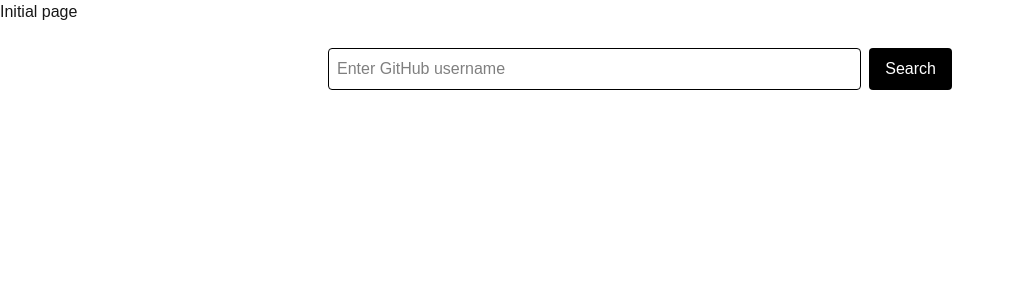
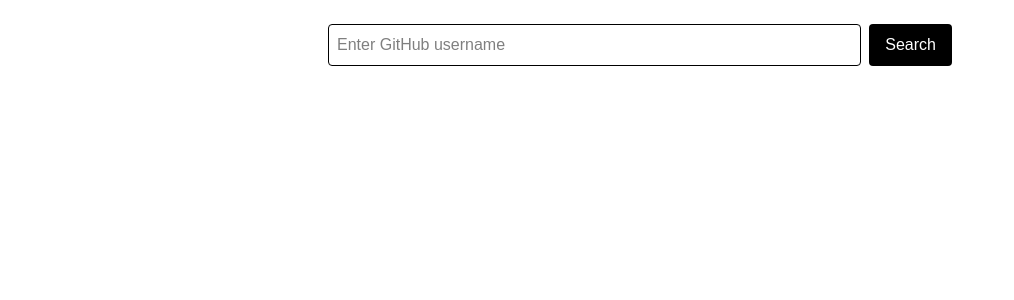
Before and after one commit to ltnguy16/github-api, a Next.js app in the folder github-api/: page / in a window 1280 px wide. Shown: the top 300 px of the page, without its empty margins (0-1014 px from the left). Built offline with nearby package versions, Linux system fonts and the light colour scheme.

Commit message:
Splitting up search components

```diff
--- a/github-api/app/page.tsx
+++ b/github-api/app/page.tsx
@@ -1,13 +1,10 @@
-import SearchUser from "@/features/user-info/components/search-user";
+import GitHubSearchContainer from "@/features/user-info/components/search-container";
 
 export default function Home() {
   return (
     <div>
       <main>
-        <h1>
-          Initial page
-        </h1>
-        <SearchUser />
+        <GitHubSearchContainer />
       </main>
     </div>
   );
--- /dev/null
+++ b/github-api/features/user-info/components/search-container.tsx
@@ -0,0 +1,67 @@
+'use client';
+import { useState } from 'react';
+import { GitHubUser, GitHubRepo } from '@/typing/typing';
+import { getGitHubRepos, getGitHubUser } from '../services/get-github-info';
+import SearchForm from './search-form';
+import UserProfile from './user-profile';
+
+export default function GitHubSearchContainer() {
+    const [query, setQuery] = useState('');
+    const [user, setUser] = useState<GitHubUser | null>(null);
+    const [repos, setRepos] = useState<GitHubRepo[]>([]);
+    const [page, setPage] = useState(1);
+    const [error, setError] = useState<string | null>(null);
+    const [loading, setLoading] = useState(false);
+
+    const handleSearch = async (username: string, pageNumber: number = 1) => {
+        if (!username) return;
+        setLoading(true);
+        setError(null);
+
+        try {
+            const userData = await getGitHubUser(username);
+            const repoData = await getGitHubRepos(username, pageNumber);
+
+            // GitHub User Repos endpoint doesn't support star sorting natively,
+            // so we keep your manual sort here.
+            const sortedRepos = [...repoData].sort((a, b) => b.stargazers_count - a.stargazers_count);
+
+            setUser(userData);
+            setRepos(sortedRepos);
+            setPage(pageNumber);
+        } catch (err) {
+            setUser(null);
+            setRepos([]);
+
+            if (err instanceof Error) {
+                setError(err.message.includes("Not Found") ? "User not found" : "Error fetching data");
+            } else {
+                setError("An unexpected error occurred");
+            }
+        } finally {
+            setLoading(false);
+        }
+    };
+
+    return (
+        <div className="max-w-2xl mx-auto p-6 text-black">
+            <SearchForm
+                query={query}
+                setQuery={setQuery}
+                onSearch={() => handleSearch(query, 1)}
+                loading={loading}
+            />
+
+            {error && <p className="text-red-500 mt-4">{error}</p>}
+
+            {user && (
+                <UserProfile
+                    user={user}
+                    repos={repos}
+                    page={page}
+                    onPageChange={(newPage) => handleSearch(query, newPage)}
+                />
+            )}
+        </div>
+    );
+}
--- /dev/null
+++ b/github-api/features/user-info/components/search-form.tsx
@@ -0,0 +1,26 @@
+interface SearchFormProps {
+    query: string;
+    setQuery: (val: string) => void;
+    onSearch: () => void;
+    loading: boolean;
+}
+
+export default function SearchForm({ query, setQuery, onSearch, loading }: SearchFormProps) {
+    return (
+        <form onSubmit={(e) => { e.preventDefault(); onSearch(); }
+        } className="flex gap-2" >
+            <input
+                className="border p-2 flex-grow rounded"
+                placeholder="Enter GitHub username"
+                value={query}
+                onChange={(e) => setQuery(e.target.value)}
+            />
+            < button
+                disabled={loading}
+                className="bg-black text-white px-4 py-2 rounded disabled:bg-gray-400"
+            >
+                {loading ? 'Searching...' : 'Search'}
+            </button>
+        </form>
+    );
+}
--- a/github-api/features/user-info/components/search-user.tsx
+++ /dev/null
@@ -1,94 +0,0 @@
-'use client'
-import { GitHubUser, GitHubRepo } from '@/typing/typing';
-import { getGitHubRepos, getGitHubUser } from '../services/get-github-info'
-import { useState } from 'react';
-
-export default function SearchUser() {
-    const [query, setQuery] = useState('');
-    const [user, setUser] = useState<GitHubUser | null>(null);
-    const [repos, setRepos] = useState<GitHubRepo[]>([]);
-    const [page, setPage] = useState(1);
-    const [error, setError] = useState<string | null>(null);
-    const [loading, setLoading] = useState(false);
-
-
-    const handleSearch = async (username: string, pageNumber: number = 1) => {
-        if (!username) return;
-
-        setLoading(true);
-        setError(null);
-
-        try {
-            // Run both fetches
-            const userData = await getGitHubUser(username);
-            const repoData = await getGitHubRepos(username, pageNumber);
-
-            const sortedRepos = [...repoData].sort((a, b) => b.stargazers_count - a.stargazers_count);
-
-            setUser(userData);
-            setRepos(sortedRepos);
-            setPage(pageNumber);
-        } catch (err: any) {
-            console.error("Error Fetching GitHub data:", err);
-            setUser(null);
-            setRepos([]);
-            setError(err.message === "Not Found" ? "User not found" : "Rate limit exceeded or network error");
-        } finally {
-            setLoading(false);
-        }
-    };
-
-    return (
-        <div className="max-w-2xl mx-auto p-6 text-black">
-            <form onSubmit={(e) => { e.preventDefault(); handleSearch(query); }} className="flex gap-2">
-                <input
-                    className="border p-2 flex-grow rounded"
-                    placeholder="Enter GitHub username"
-                    onChange={(e) => setQuery(e.target.value)}
-                />
-                <button className="bg-black text-white px-4 py-2 rounded">Search</button>
-            </form>
-
-
-            {/* Profile Display */}
-            {user && (
-                <div className="mt-8">
-                    <div className="flex items-center gap-4">
-                        <img src={user.avatar_url} className="w-16 h-16 rounded-full" alt={user.login} />
-                        <div>
-                            <h2 className="text-2xl font-bold">{user.name || user.login}</h2>
-                            <p className="text-gray-600">{user.bio}</p>
-                            <p className="text-sm font-semibold">{user.followers} Followers</p>
-                        </div>
-                    </div>
-
-                    {/* Repositories List */}
-                    <h3 className="mt-6 font-bold border-b pb-2">Public Repositories (Sorted by Stars)</h3>
-                    <ul className="mt-4 space-y-2">
-                        {repos.map(repo => (
-                            <li key={repo.id} className="p-3 border rounded hover:bg-gray-50 flex justify-between">
-                                <a href={repo.html_url} target="_blank" className="font-medium text-blue-600">{repo.name}</a>
-                                <span className="text-sm">⭐ {repo.stargazers_count}</span>
-                            </li>
-                        ))}
-                    </ul>
-
-                    {/* Pagination Controls */}
-                    <div className="flex gap-4 mt-6 items-center">
-                        <button
-                            disabled={page === 1}
-                            onClick={() => { setPage(p => p - 1); handleSearch(query, page - 1); }}
-                            className="px-3 py-1 bg-gray-200 rounded disabled:opacity-50"
-                        > Previous </button>
-                        <span>Page {page}</span>
-                        <button
-                            disabled={repos.length < 5}
-                            onClick={() => { setPage(p => p + 1); handleSearch(query, page + 1); }}
-                            className="px-3 py-1 bg-gray-200 rounded disabled:opacity-50"
-                        > Next </button>
-                    </div>
-                </div>
-            )}
-        </div>
-    )
-}
--- /dev/null
+++ b/github-api/features/user-info/components/user-profile.tsx
@@ -0,0 +1,52 @@
+import { GitHubUser, GitHubRepo } from '@/typing/typing';
+
+interface UserProfileProps {
+    user: GitHubUser;
+    repos: GitHubRepo[];
+    page: number;
+    onPageChange: (page: number) => void;
+}
+
+export default function UserProfile({ user, repos, page, onPageChange }: UserProfileProps) {
+    return (
+        <div className="mt-8 animate-in fade-in duration-500">
+            {/* Header section */}
+            <div className="flex items-center gap-4">
+                <img src={user.avatar_url} className="w-16 h-16 rounded-full border" alt={user.login} />
+                <div>
+                    <h2 className="text-2xl font-bold">{user.name || user.login}</h2>
+                    <p className="text-gray-600 italic">{user.bio || "No bio available"}</p>
+                    <p className="text-sm font-semibold">{user.followers.toLocaleString()} Followers</p>
+                </div>
+            </div>
+
+            {/* Repos section */}
+            <h3 className="mt-6 font-bold border-b pb-2">Public Repositories (Sorted by Stars)</h3>
+            <ul className="mt-4 space-y-2">
+                {repos.map(repo => (
+                    <li key={repo.id} className="p-3 border rounded hover:bg-gray-50 flex justify-between items-center transition-colors">
+                        <a href={repo.html_url} target="_blank" className="font-medium text-blue-600 hover:underline">
+                            {repo.name}
+                        </a>
+                        <span className="text-sm bg-gray-100 px-2 py-1 rounded">⭐ {repo.stargazers_count}</span>
+                    </li>
+                ))}
+            </ul>
+
+            {/* Pagination controls */}
+            <div className="flex gap-4 mt-6 items-center justify-center">
+                <button
+                    disabled={page === 1}
+                    onClick={() => onPageChange(page - 1)}
+                    className="px-4 py-1 bg-gray-200 rounded disabled:opacity-30 hover:bg-gray-300 transition-colors"
+                > Previous </button>
+                <span className="font-medium text-sm text-gray-500 uppercase tracking-widest">Page {page}</span>
+                <button
+                    disabled={repos.length < 5}
+                    onClick={() => onPageChange(page + 1)}
+                    className="px-4 py-1 bg-gray-200 rounded disabled:opacity-30 hover:bg-gray-300 transition-colors"
+                > Next </button>
+            </div>
+        </div>
+    );
+}
```
Also changed, not shown: github-api/features/user-info/components/search-form.ts (deleted).
